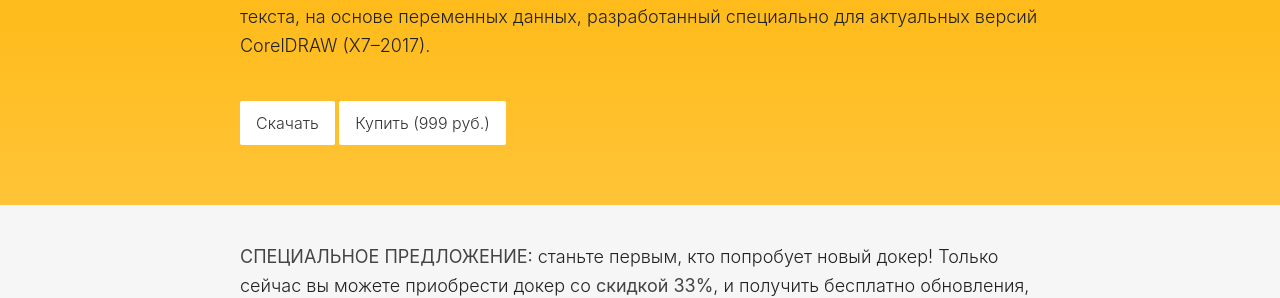
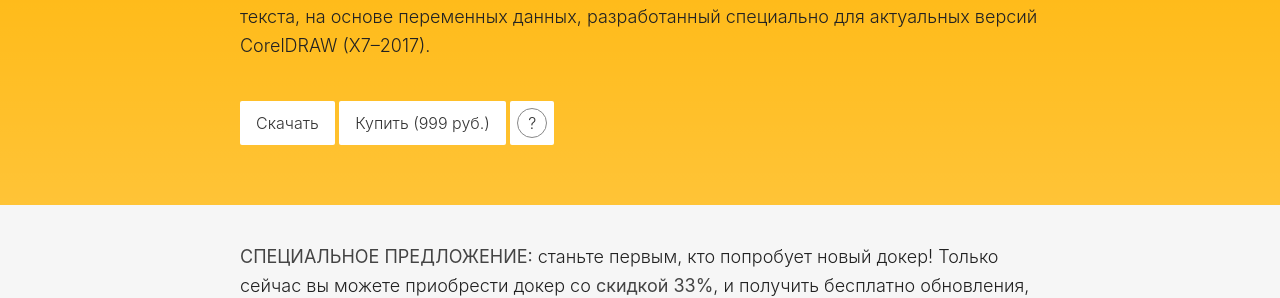
Before and after one commit to cdrpro/cdrpro.github.io, a Jekyll site: the page built from _macros/ru/cardgenerator-docker.md, in a window 1280 px wide. Shown: the part 213-511 px from the top of the page. Built offline with Jekyll 4.4.1, drawn with Linux system fonts in a browser that asks for light colours.

Commit message:
Removed forum page. Added feedback button for CardGenerator Docker.

```diff
--- a/_layouts/macros.html
+++ b/_layouts/macros.html
@@ -32,6 +32,14 @@ layout: default
                    href="http://goo.gl/forms/pm0S1pt67V">
                     Купить ({{ page.price }} руб.)
                 </a>
+                {% if page.feedback %}
+                <a class="btn feedback"
+                   target="_blank"
+                   title="Обратная связь"
+                   href="{{ page.feedback }}">
+                    ?
+                </a>
+                {% endif %}
             </div>
         </div>
     </header>
--- a/_macros/ru/cardgenerator-docker.md
+++ b/_macros/ru/cardgenerator-docker.md
@@ -4,6 +4,7 @@ title: CardGenerator Docker
 version: 1.1
 app: X7–2017
 download: CardGeneratorDocker_v1.1.0.zip
+feedback: https://goo.gl/forms/2Oqk8KUbClkMZqgz1
 price: 999
 sticky: true
 new: true
--- a/_sass/pages/macros.scss
+++ b/_sass/pages/macros.scss
@@ -162,6 +162,24 @@
                 background: rgba(255, 255, 255, .8);
             }
         }
+
+        .feedback {
+            position: relative;
+            min-width: 44px;
+            text-align: center;
+
+            &:before {
+                content: '';
+                position: absolute;
+                top: 50%;
+                left: 50%;
+                width: 30px;
+                height: 30px;
+                border: 1px solid #888;
+                border-radius: 50%;
+                transform: translate(-50%, -50%);
+            }
+        }
     }
 
     &__content {
```
Also changed, not shown: _posts/2016-01-30-opensource-macros.md (+19 -7 lines), forum.md (deleted, +0 -29 lines).
